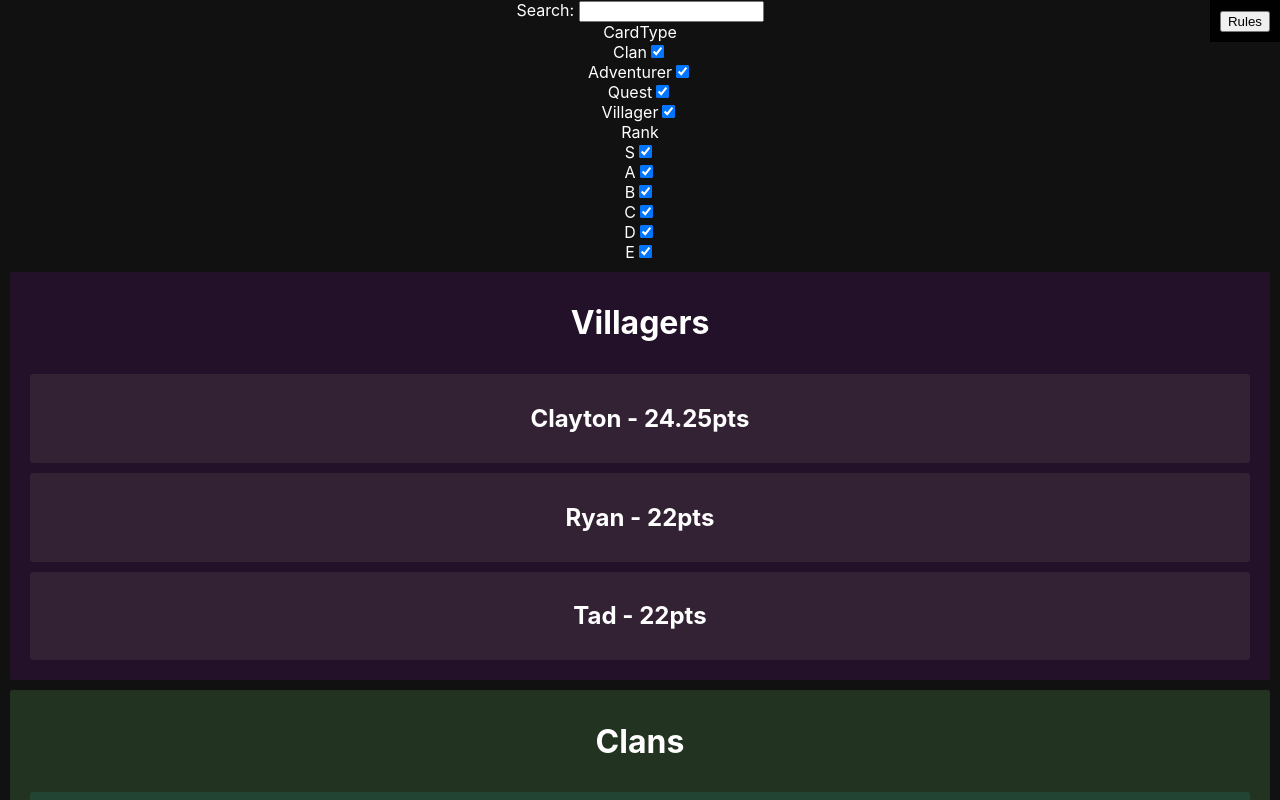
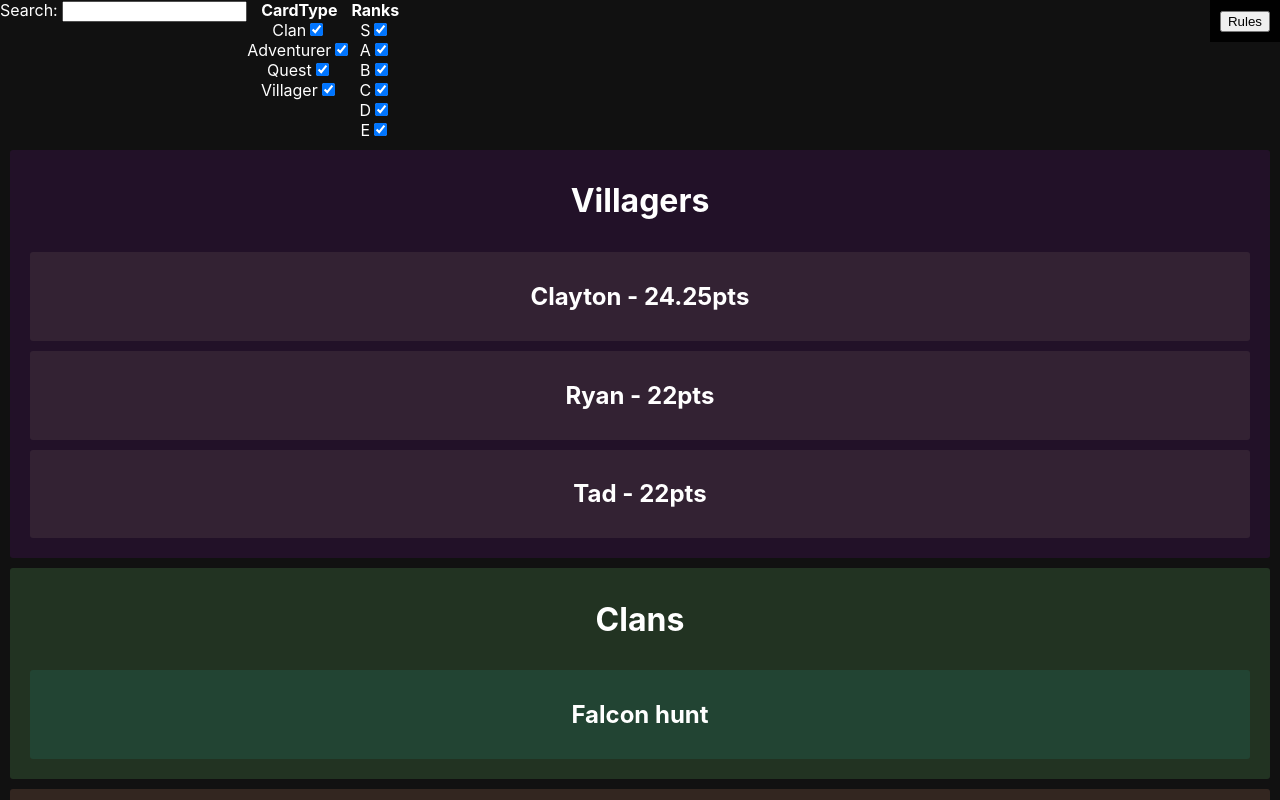
Before and after one commit to claytonweller/fantasy, a React (Create React App) app: page / in a window 1280 px wide. Shown: the top 800 px of the page. Built offline with nearby package versions, Linux system fonts and the light colour scheme.

Commit message:
Generalized Enum Filter

```diff
--- a/src/App.tsx
+++ b/src/App.tsx
@@ -17,8 +17,8 @@ import { useEnumFilterState } from 'hooks/useEnumFilterState';
 
 function App() {
   const [searchText, setSearchText] = useState('')
-  const cardTypeFilter = useEnumFilterState(CardTypes)
-  const rankFilter = useEnumFilterState(Ranks)
+  const cardTypeFilter = useEnumFilterState(CardTypes, 'CardType')
+  const rankFilter = useEnumFilterState(Ranks, 'Ranks')
   const [currentWeek] = useState(2)
   const makeSearchable = makeSearchableText(setSearchText)
 
@@ -55,10 +55,7 @@ function App() {
         <Search
           searchText={searchText}
           setSearchText={setSearchText}
-          cardTypeFilters={cardTypeFilter.state}
-          setCardTypeFilters={cardTypeFilter.setState}
-          cardRankFilters={rankFilter.state}
-          setCardRankFilters={rankFilter.setState}
+          enumFilters={[cardTypeFilter, rankFilter]}
         />
         <Villagers
           search={{searchText}}
--- a/src/components/CardGroup.tsx
+++ b/src/components/CardGroup.tsx
@@ -1,7 +1,7 @@
 import { useState } from "react"
 import { CardTypes } from "../types/Card"
 import { IEnumFilter } from "hooks/useEnumFilterState"
-import { createCheckboxesFromEnumFilter } from "utils/createCheckboxesFromEnumFilter"
+import { EnumFilterSelector } from "./EnumFilterSelector"
 
 export default function CardGroup(props:{
   children:any,
@@ -16,16 +16,8 @@ export default function CardGroup(props:{
   const [showFull, setShowFull] = useState(true)
   let filters
   if(typeSpecificFilters){
-    filters = typeSpecificFilters.map(({state, setState, name}) =>{
-      const nameLabel = name
-        ? (<div><b>{name}</b></div>)
-        : '';
-      return(
-        <div>
-        {nameLabel}
-        {createCheckboxesFromEnumFilter(state, setState)}
-        </div>
-      )
+    filters =  typeSpecificFilters.map((f, i) =>{
+      return (<EnumFilterSelector key={`${f.name || 'filter'}${i}`} enumFilter={f} />)
     })
   }
 
--- /dev/null
+++ b/src/components/EnumFilterSelector.tsx
@@ -0,0 +1,17 @@
+import { IEnumFilter } from "hooks/useEnumFilterState";
+import { createCheckboxesFromEnumFilter } from "utils/createCheckboxesFromEnumFilter";
+
+export function EnumFilterSelector(props:{
+  enumFilter: IEnumFilter<string>
+}){
+  const {enumFilter:{name, state, setState}} = props
+    const nameLabel = name
+      ? (<div><b>{name}</b></div>)
+      : '';
+    return(
+      <div>
+      {nameLabel}
+      {createCheckboxesFromEnumFilter(state, setState)}
+      </div>
+    )
+}
--- a/src/components/Search.tsx
+++ b/src/components/Search.tsx
@@ -1,33 +1,28 @@
-import { CardTypes } from "../types/Card"
+import { IEnumFilter } from "hooks/useEnumFilterState"
 import { Ranks } from "../types/Ranks"
 import {createCheckboxesFromEnumFilter} from '../utils/createCheckboxesFromEnumFilter'
+import { EnumFilterSelector } from "./EnumFilterSelector"
 
 export default function Search(props:{
   searchText: string
   setSearchText: React.Dispatch<React.SetStateAction<string>>
-  setCardTypeFilters: React.Dispatch<React.SetStateAction<{[key in CardTypes]: boolean}>>
-  cardTypeFilters: {[key in CardTypes]: boolean}
-  setCardRankFilters: React.Dispatch<React.SetStateAction<{[key in Ranks]: boolean}>>
-  cardRankFilters: {[key in Ranks]: boolean}
+  enumFilters: IEnumFilter<string>[]
 }){
   const {
     searchText,
+    enumFilters,
     setSearchText,
-    setCardTypeFilters,
-    cardTypeFilters,
-    setCardRankFilters,
-    cardRankFilters
   } = props
-  const onSearchInputChange = (event: React.ChangeEvent<HTMLInputElement>) =>{
-    setSearchText(event.target.value)
+
+  let filters
+  if(enumFilters){
+    filters =  enumFilters.map((f, i) =>{
+      return (<EnumFilterSelector key={`${f.name || 'filter'}${i}`} enumFilter={f} />)
+    })
   }
-  const typeOptions = createCheckboxesFromEnumFilter(cardTypeFilters, setCardTypeFilters)
-
-  const rankOptions = createCheckboxesFromEnumFilter(cardRankFilters, setCardRankFilters)
-
 
   return(
-    <div>
+    <div style={{display: 'flex', justifyItems: 'center'}}>
       <div>
         <label htmlFor='searchText'>Search: </label>
         <input
@@ -35,20 +30,10 @@ export default function Search(props:{
           name='searchText'
           type='text'
           value={searchText}
-          onChange={onSearchInputChange}
+          onChange={(e)=> setSearchText(e.target.value)}
         />
       </div>
-      <div>
-        <label htmlFor='clan'>CardType </label>
-        {typeOptions}
-
-      </div>
-      <div>
-        <label htmlFor='clan'>Rank </label>
-        {rankOptions}
-      </div>
-
-
+      {filters}
     </div>
   )
 }
```
